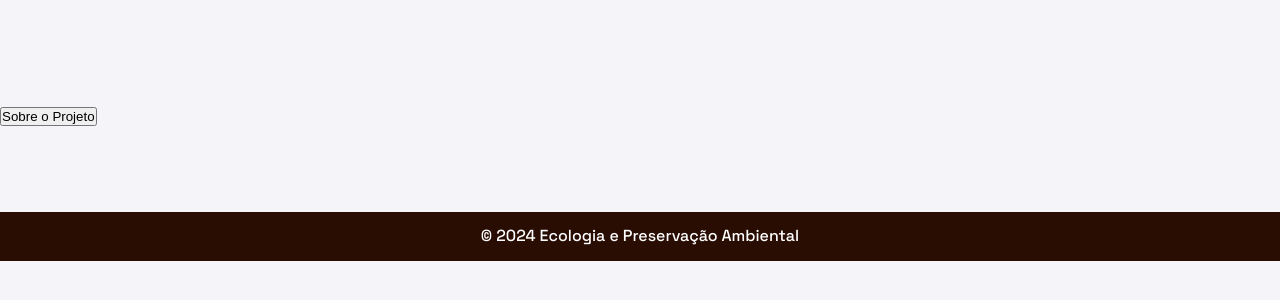
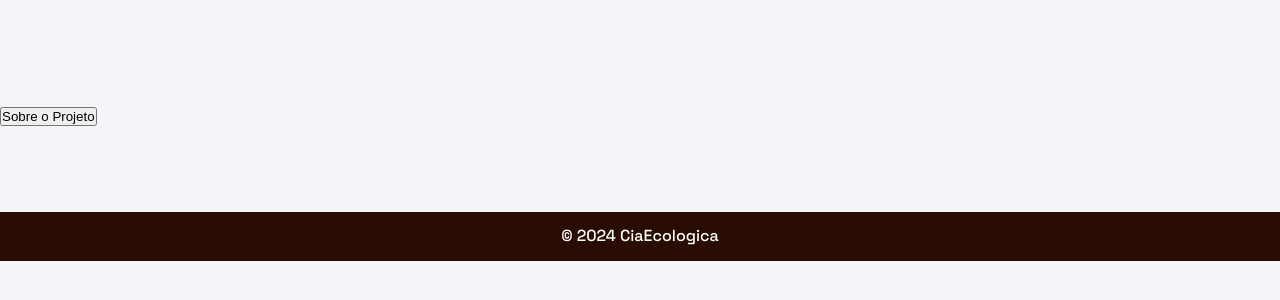
Before and after one commit to bellesouza/CiaEcologica, a plain HTML site: page coletaSeletiva.html in a window 1280 px wide. Shown: the part 1224-1524 px from the top of the page. Drawn offline with Linux system fonts and the light colour scheme; files whose address does not match are found by name.

Commit message:
Add files via upload

```diff
--- a/coletaSeletiva.html
+++ b/coletaSeletiva.html
@@ -55,7 +55,7 @@
     </section>
 
     <footer>
-        <p>© 2024 Ecologia e Preservação Ambiental</p>
+        <p>© 2024 CiaEcologica</p>
     </footer>
     <script src="script.js"></script>
 </body>
```
